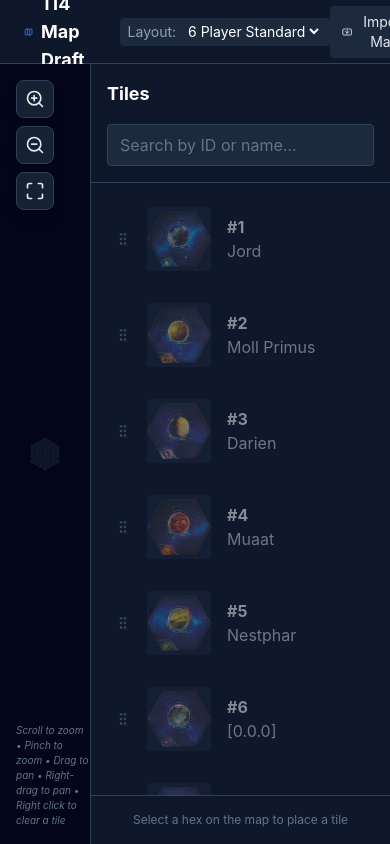
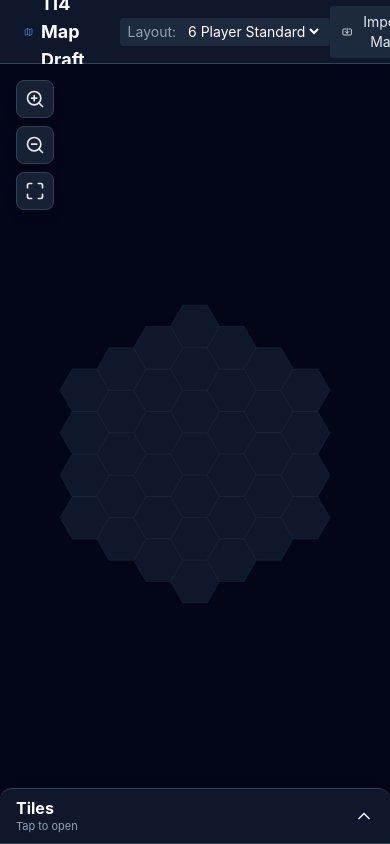
Before and after one commit to NoahPeres/ti4-map-utils, a React (Vite) app: page / in a window 390 px wide. Built offline with nearby package versions, Linux system fonts and the light colour scheme.

Commit message:
Mobile: make tile list collapsible drawer

```diff
--- a/src/components/TilePicker.tsx
+++ b/src/components/TilePicker.tsx
@@ -1,9 +1,9 @@
-import React, { useMemo } from 'react';
+import React, { useEffect, useMemo, useState } from 'react';
 import { useMapStore } from '../state/mapStore';
 import tilesData from '../data/tiles.json';
 import type { Tile } from '../types';
 import { useDraggable } from '@dnd-kit/core';
-import { GripVertical } from 'lucide-react';
+import { ChevronDown, ChevronUp, GripVertical } from 'lucide-react';
 
 const DraggableTile: React.FC<{ tile: Tile; onClick: () => void; isSelectable: boolean }> = ({ tile, onClick, isSelectable }) => {
   const { listeners, setNodeRef, transform } = useDraggable({
@@ -58,6 +58,29 @@
 
 export const TilePicker: React.FC = () => {
   const { searchTerm, setSearchTerm, setTile, selectedHexIndex } = useMapStore();
+  const [isDesktop, setIsDesktop] = useState(true);
+  const [isOpen, setIsOpen] = useState(true);
+
+  useEffect(() => {
+    const mediaQuery = window.matchMedia('(min-width: 768px)');
+    const update = () => setIsDesktop(mediaQuery.matches);
+    update();
+    const hasModernEvents = typeof mediaQuery.addEventListener === 'function';
+    if (hasModernEvents) {
+      mediaQuery.addEventListener('change', update);
+      return () => mediaQuery.removeEventListener('change', update);
+    }
+    const legacy = mediaQuery as unknown as MediaQueryList & {
+      addListener: (listener: () => void) => void;
+      removeListener: (listener: () => void) => void;
+    };
+    legacy.addListener(update);
+    return () => legacy.removeListener(update);
+  }, []);
+
+  useEffect(() => {
+    setIsOpen(isDesktop);
+  }, [isDesktop]);
 
   const filteredTiles = useMemo(() => {
     const term = searchTerm.toLowerCase();
@@ -92,10 +115,34 @@
     }
   };
 
+  const containerClassName = isDesktop
+    ? 'w-[300px] h-full bg-slate-900 border-l border-slate-700 flex flex-col overflow-hidden'
+    : `fixed left-0 right-0 bottom-0 z-30 bg-slate-900 border-t border-slate-700 flex flex-col overflow-hidden shadow-2xl rounded-t-xl transition-[height] duration-200 ${isOpen ? 'h-[70vh]' : 'h-14'}`;
+
   return (
-    <div className="w-[300px] h-full bg-slate-900 border-l border-slate-700 flex flex-col overflow-hidden">
+    <div className={containerClassName}>
+      {!isDesktop && (
+        <button
+          type="button"
+          className="h-14 px-4 flex items-center justify-between text-slate-200 border-b border-slate-700"
+          onClick={() => setIsOpen((v) => !v)}
+        >
+          <div className="flex items-center gap-3 min-w-0">
+            <div className="flex flex-col items-start min-w-0">
+              <div className="text-white font-bold leading-tight">Tiles</div>
+              <div className="text-[11px] text-slate-400 truncate">
+                {selectedHexIndex !== null ? `Selected hex: #${selectedHexIndex}` : 'Tap to open'}
+              </div>
+            </div>
+          </div>
+          {isOpen ? <ChevronDown className="w-5 h-5" /> : <ChevronUp className="w-5 h-5" />}
+        </button>
+      )}
+
+      {(isDesktop || isOpen) && (
+        <>
           <div className="p-4 border-b border-slate-700">
-        <h2 className="text-white text-lg font-bold mb-4">Tiles</h2>
+            <h2 className="text-white text-lg font-bold mb-4 md:block hidden">Tiles</h2>
             <input
               type="text"
               placeholder="Search by ID or name..."
@@ -124,11 +171,13 @@
             )}
           </div>
 
-      <div className="p-4 border-t border-slate-700 text-xs text-slate-500 text-center">
+          <div className="p-4 border-t border-slate-700 text-xs text-slate-500 text-center pb-[env(safe-area-inset-bottom)]">
             {selectedHexIndex !== null
               ? `Selected hex: #${selectedHexIndex}`
               : 'Select a hex on the map to place a tile'}
           </div>
+        </>
+      )}
     </div>
   );
 };
```
Lines whose indentation alone changed are shown as unchanged.
